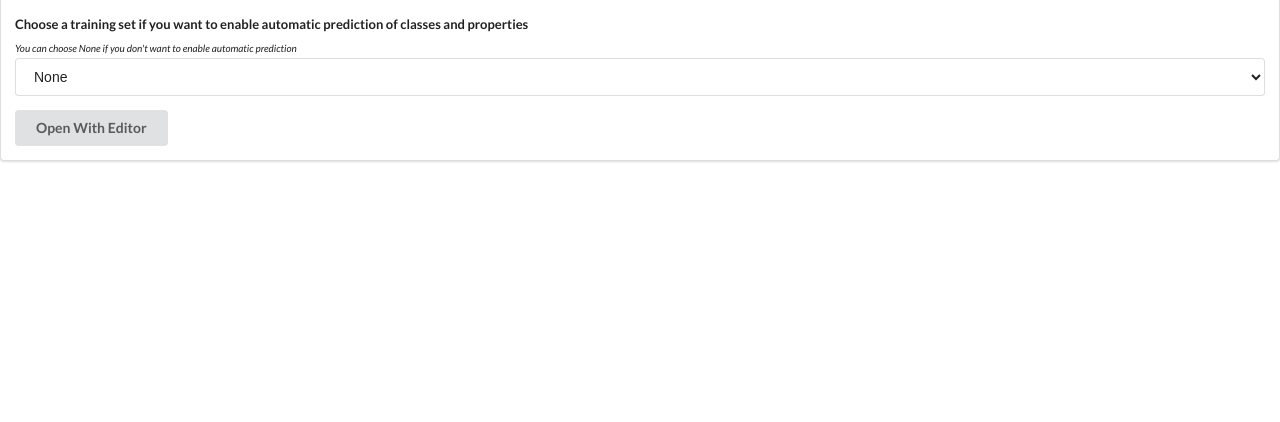
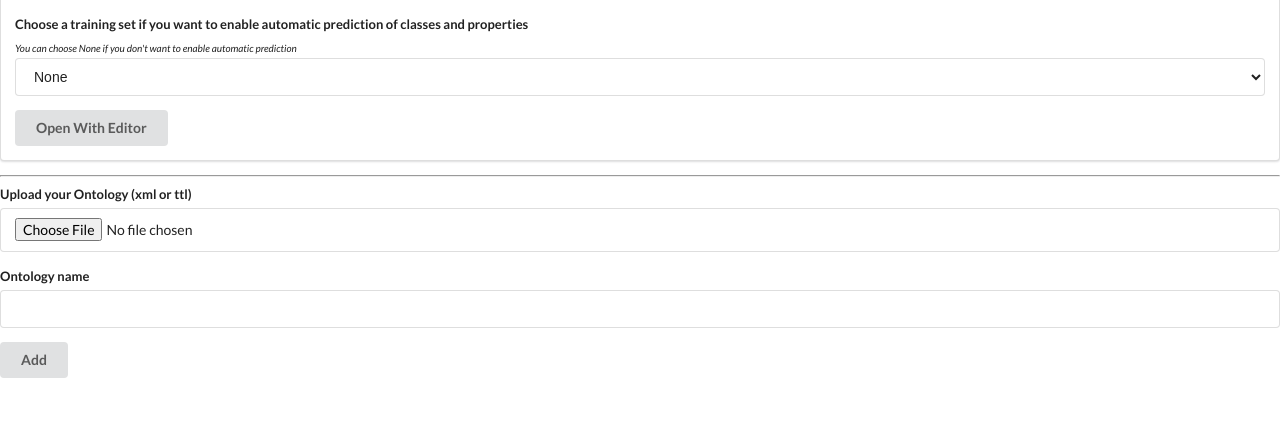
Before and after one commit to oeg-upm/Morph-OME, a Flask app: page / in a window 1280 px wide. Shown: the part 378-800 px from the top of the page. Run offline with Flask 2, Linux system fonts and the light colour scheme; some libraries are stand-ins or nearby versions.

Commit message:
allow adding system-wide ontologies

```diff
--- a/app.py
+++ b/app.py
@@ -206,7 +206,7 @@ def home():
         traceback.print_exc()
 
     return render_template('home.html', kgs=[{"id": "dbpedia", "name": "English DBpedia (version 2016-04)"}],
-                           ontologies=public_ontologies + private_ontologies,
+                           ontologies=public_ontologies + private_ontologies, UPLOAD_ONTOLOGY=UPLOAD_ONTOLOGY,
                            max_kb=app.config['MAX_CONTENT_LENGTH'] / 1024)
 
 
@@ -789,26 +789,28 @@ def get_random_text(n=4):
     return ''.join([random.choice(string.ascii_letters + string.digits) for _ in range(n)])
 
 
-# @app.route("/add_ontology", methods=["POST"])
-# def add_ontology():
-#     if 'name' not in request.form:
-#         return render_template('msg.html', msg="Ontology name is not passed", msg_title="Error")
-#     if 'sourcefile' in request.files:
-#         sourcefile = request.files['sourcefile']
-#         if sourcefile.filename != "":
-#             filename = secure_filename(sourcefile.filename)
-#             uploaded_file_dir = os.path.join(UPLOAD_DIR, filename)
-#             print("to save the file to: " + uploaded_file_dir)
-#             if not os.path.exists(UPLOAD_DIR):
-#                 os.mkdir(UPLOAD_DIR)
-#             sourcefile.save(uploaded_file_dir)
-#             generate_lookup.generate_lookup(uploaded_file_dir, request.form['name'].strip(), data_dir=DATA_DIR)
-#             return render_template('msg.html', msg="Ontology added successfully", msg_title="Success")
-#         else:
-#             print("blank source file")
-#             return render_template('msg.html', msg="Ontology file is not passed", msg_title="Error")
-#     else:
-#         return render_template('msg.html', msg="Ontology file is not passed", msg_title="Error")
+@app.route("/add_ontology", methods=["POST"])
+def add_ontology():
+    if not UPLOAD_ONTOLOGY:
+        return render_template('msg.html', msg="Uploading ontologies for all users is not allowed", msg_title="Error")
+    if 'name' not in request.form:
+        return render_template('msg.html', msg="Ontology name is not passed", msg_title="Error")
+    if 'sourcefile' in request.files:
+        sourcefile = request.files['sourcefile']
+        if sourcefile.filename != "":
+            filename = secure_filename(sourcefile.filename)
+            uploaded_file_dir = os.path.join(UPLOAD_DIR, filename)
+            print("to save the file to: " + uploaded_file_dir)
+            if not os.path.exists(UPLOAD_DIR):
+                os.mkdir(UPLOAD_DIR)
+            sourcefile.save(uploaded_file_dir)
+            generate_lookup.generate_lookup(uploaded_file_dir, request.form['name'].strip(), data_dir=DATA_DIR)
+            return render_template('msg.html', msg="Ontology added successfully", msg_title="Success")
+        else:
+            print("blank source file")
+            return render_template('msg.html', msg="Ontology file is not passed", msg_title="Error")
+    else:
+        return render_template('msg.html', msg="Ontology file is not passed", msg_title="Error")
 
 
 if __name__ == '__main__':
--- a/templates/home.html
+++ b/templates/home.html
@@ -45,4 +45,23 @@
 
 </div>
 
+
+{%if UPLOAD_ONTOLOGY%}
+<hr>
+
+<form class="ui form" action="add_ontology" method=post enctype=multipart/form-data>
+  <div class="field">
+    <label>Upload your Ontology (xml or ttl)</label>
+    <input type="file" name="sourcefile"/>
+  </div>
+    <div class="field">
+    <label>Ontology name</label>
+    <input type="text" name="name"/>
+  </div>
+  <button class="ui button" type="submit">Add</button>
+</form>
+
+{%endif%}
+
+
 {%endblock%}
```
Also changed, not shown: README.md.
